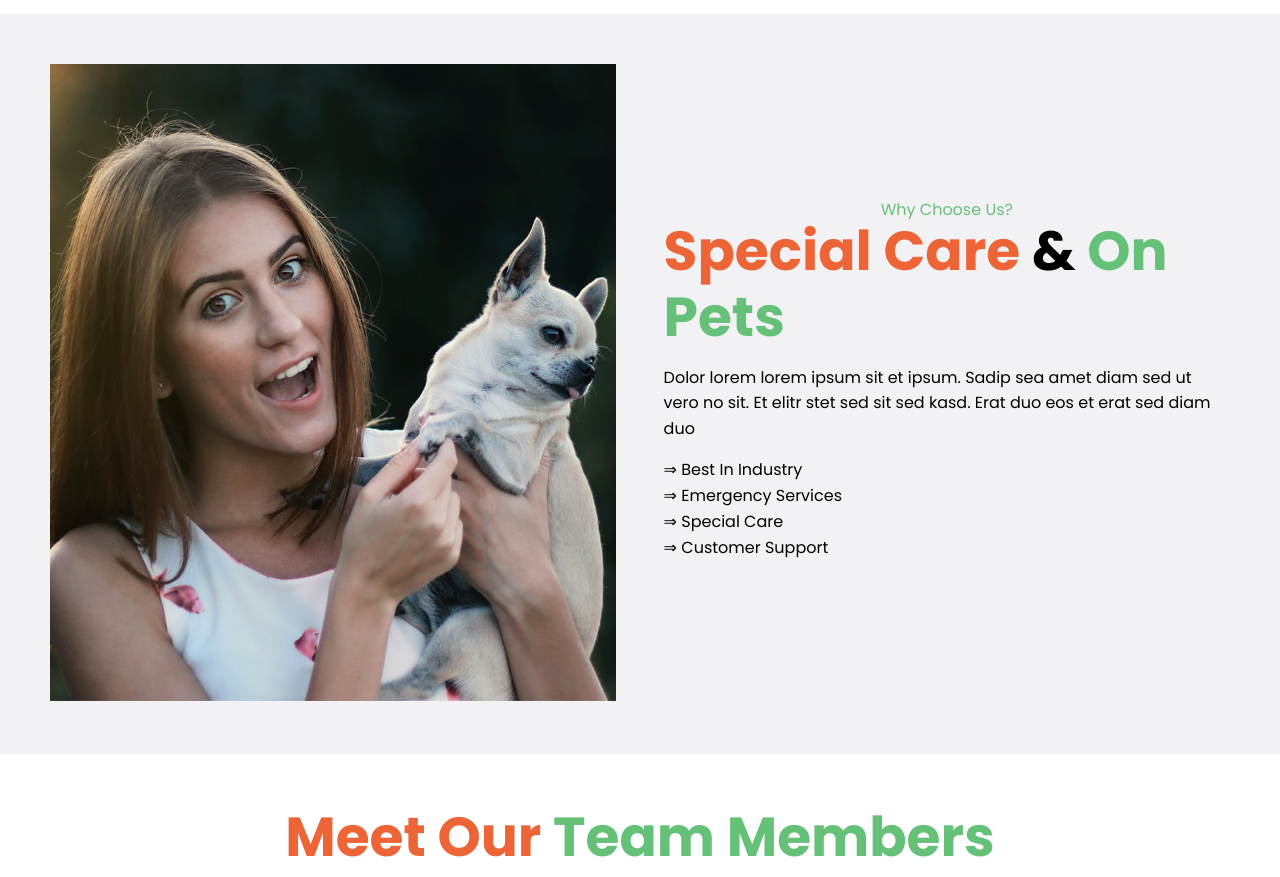
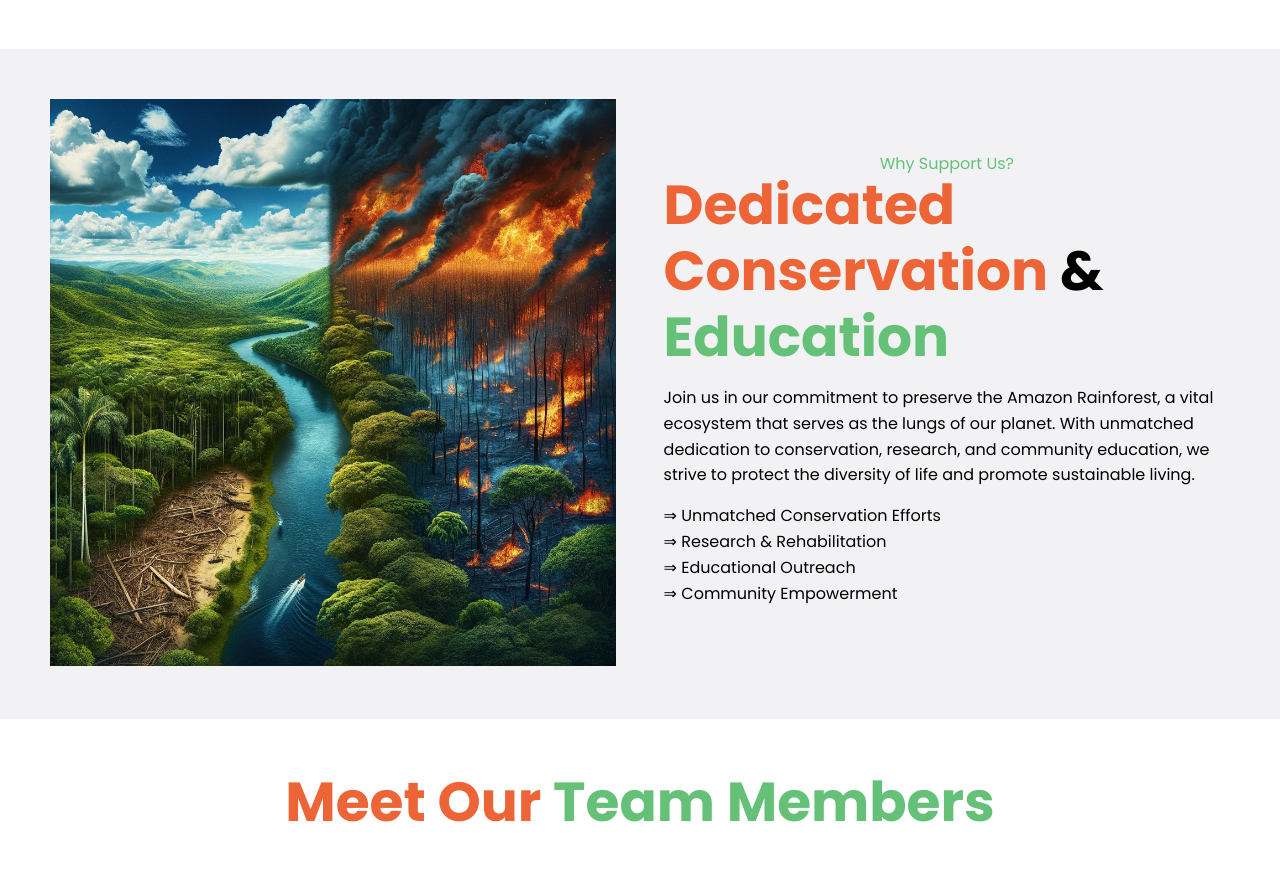
Before and after one commit to gesa156/ProjektiWeb, a PHP site: page /AboutUs.php in a window 1280 px wide. Shown: the part 795-1672 px from the top of the page. Run offline with PHP 8.4, Linux system fonts and the light colour scheme; some libraries are stand-ins or nearby versions.

Commit message:
bera disa ndryshime ne AboutUs

```diff
--- a/AboutUs.php
+++ b/AboutUs.php
@@ -274,24 +274,18 @@
             <div class="about-section">
                 <div class="left-section">
                     <h4 class="text-secondary">About Us</h4>
-                    <h1><span class="text-primary">Boarding</span> &amp; <span class="text-secondary">Daycare</span>
+                    <h1><span class="text-primary">Explore</span> the Animal Kingdom</span>
                     </h1>
-                    <p class="paragraph">Dolores lorem lorem ipsum sit et ipsum. Sadip sea amet diam dolore sed et. Sit
-                        rebum labore sit sit ut vero no sit. Et elitr stet dolor sed sit et sed ipsum et kasd ut. Erat
-                        duo eos et erat sed diam duo</p>
-                    <div class="vertical-things">
-                        <div class="vertical-thing">&#x261B; Best In Industry</div>
-                        <div class="vertical-thing">&#x261B; Emergency Services</div>
-                        <div class="vertical-thing">&#x261B; 24/7 Customer Support</div>
-                    </div>
-                    <a href="#" class="button">Learn More</a>
+                    <p class="paragraph">The Amazon Rainforest, home to unparalleled biodiversity, is under threat. Join us in our mission to conserve its wildlife, protect habitats, and support the indigenous communities that depend on this vital ecosystem.</p>
+
+                    <a href="collection.php" class="button">Explore the Amazon</a>
                 </div>
 
                 <div class="right-section">
-                    <img src="images/about-1.jpg" alt="Main Image" class="main-image">
+                    <img src="https://www.shutterstock.com/image-photo/aerial-photo-river-amazon-rainforest-600nw-1677523960.jpg" alt="Main Image" class="main-image">
                     <div class="images-container">
-                        <img src="images/about-2.jpg" alt="Sub Image 1" class="sub-images">
-                        <img src="images/about-3.jpg" alt="Sub Image 2" class="sub-images">
+                        <img src="https://media.istockphoto.com/id/157375891/photo/scarlet-macaws.jpg?s=612x612&w=0&k=20&c=rrvMxRyLm77jcnmnrGtdOpw0PTxo8mkNOUA_hO3RO1g=" alt="Sub Image 1" class="sub-images">
+                        <img src="https://images.squarespace-cdn.com/content/v1/5c5a2aeb4d87119c580d4736/1675113525945-QJZ1CLNIXSPZM10SO8MY/IMG_3982.jpeg?format=1000w" alt="Sub Image 2" class="sub-images">
                     </div>
                 </div>
             </div>
@@ -301,33 +295,31 @@
     <section>
     <div class="why-choose-us-section">
         <div class="left-section">
-                <img src="images/feature.jpg" alt="Background Image" style="width: 100%;">
+        <img src="images/amazonn.jpg" alt="Conservation Efforts" style="width: 100%;">
         </div>
         <div class="right-section">
-                <h4 class="text-secondary">Why Choose Us?</h4>
-                <h1><span class="text-primary">Special Care</span> &amp; <span class="text-secondary">On Pets</span>
-                </h1>
-                <p class="paragraph">Dolor lorem lorem ipsum sit et ipsum. Sadip sea amet diam sed ut vero no
-                    sit.
-                    Et elitr stet sed sit sed kasd. Erat duo eos et erat sed diam duo</p>
+            <h4 class="text-secondary">Why Support Us?</h4>
+            <h1><span class="text-primary">Dedicated Conservation</span> &amp; <span class="text-secondary">Education</span></h1>
+            <p class="paragraph">Join us in our commitment to preserve the Amazon Rainforest, a vital ecosystem that serves as the lungs of our planet. With unmatched dedication to conservation, research, and community education, we strive to protect the diversity of life and promote sustainable living.</p>
 
             <div class="reasons">
                 <div class="reason">
-                        &#x21d2; Best In Industry
+                    &#x21d2; Unmatched Conservation Efforts
                 </div>
                 <div class="reason">
-                        &#x21d2; Emergency Services
+                    &#x21d2; Research & Rehabilitation
                 </div>
                 <div class="reason">
-                        &#x21d2; Special Care
+                    &#x21d2; Educational Outreach
                 </div>
                 <div class="reason">
-                        &#x21d2; Customer Support
+                    &#x21d2; Community Empowerment
                 </div>
             </div>
         </div>
     </div>
 </section>
+
 
     <section>
         <div class="team-section">
--- a/login.php
+++ b/login.php
@@ -93,7 +93,7 @@ if ($_SERVER['REQUEST_METHOD'] === 'POST') {
     <header class="header">
     <h2 class="logo"><ion-icon name="paw-sharp"></ion-icon>Planet</h2>
         <nav class="navigation">
-        <a href="Home.php">Collections</a>
+        <a href="Home.php">Home</a>
         <a href="AboutUs.php">About Us</a>
             <a href="collection.php">Collections</a>
             <a href="funfacts.php">Fun Facts</a>
```
Also changed, not shown: images/amazonn.jpg (added), images/team-2.jpg (added). Lines whose indentation alone changed are shown as unchanged.
